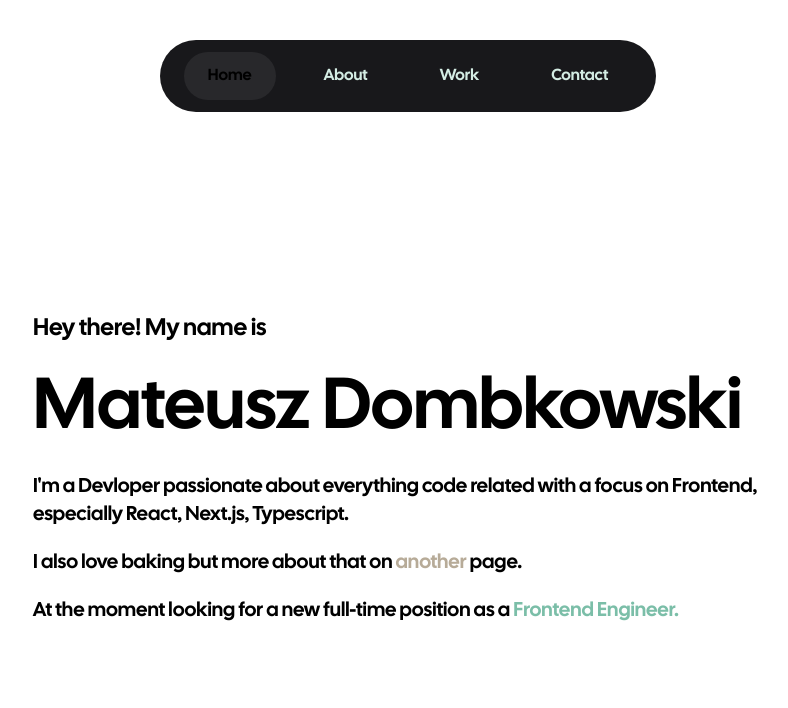
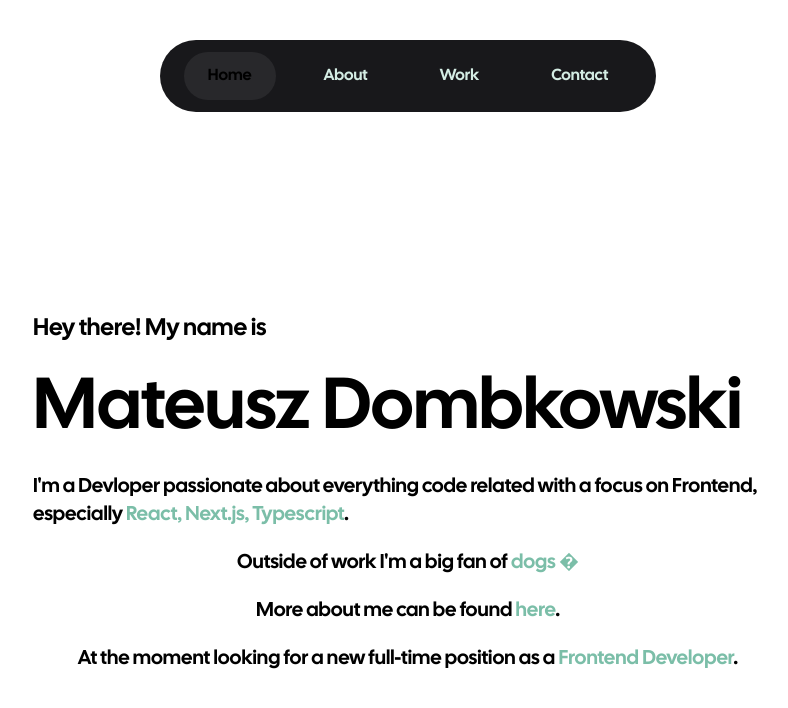
Before and after one commit to m-dombkowski/Portfolio-website, a Next.js app: page / in a window 1280 px wide. Shown: the top 708 px of the page, without its empty margins (232-1020 px from the left). Built offline with nearby package versions, Linux system fonts and the light colour scheme.

Commit message:
styling: some styles/text changes for home page

```diff
--- a/src/app/page.tsx
+++ b/src/app/page.tsx
@@ -19,7 +19,7 @@ export default function HomePage() {
           >
             <motion.p
               className="mb-2 text-2xl"
-              {...animByBoolean(slideUp, isInView, 0.6)}
+              {...animByBoolean(slideUp, isInView, 0.4)}
             >
               Hey there! My name is{" "}
             </motion.p>
@@ -29,41 +29,42 @@ export default function HomePage() {
             >
               Mateusz Dombkowski
             </motion.h1>
-
+            <div className="max-w-[500px] flex flex-col justify-center items-center m-auto gap-3 lg:gap-5  lg:m-0 lg:items-flex-start lg:max-w-[unset]">
               <motion.p
                 className="xl:max-w-[750px]"
-              {...animByBoolean(slideUp, isInView, 1.2)}
+                {...animByBoolean(slideUp, isInView, 0.8)}
               >
-              {`I'm a Devloper passionate about everything code related with a focus on Frontend, especially React, Next.js, Typescript.`}
+                {`I'm a Devloper passionate about everything code related with a focus on Frontend, especially `}
+                <span className="text-color-text-darker">
+                  <Link href="/work">React, Next.js, Typescript</Link>
+                </span>
+                {`.`}
               </motion.p>
-            <motion.span
-              className="max-w-[245px] block m-[auto] sm:max-w-[unset] sm:m-[unset]"
-              {...animByBoolean(slideUp, isInView, 1.8)}
-            >
-              {`  I also love baking but more about that on `}
-              <span className="text-light-brown">
-                <Link href="/about">another</Link>
-              </span>
-              {" page."}
-            </motion.span>
-
-            <motion.p
-              className="lg:min-w-[720px]"
-              {...animByBoolean(slideUp, isInView, 2.4)}
-            >
-              At the moment looking for a new full-time position as a{" "}
+              <motion.p {...animByBoolean(slideUp, isInView, 1.2)}>
+                {`Outside of work I'm a big fan of `}
                 <span className="text-color-text-darker">
                   <Typewriter
-                  words={[
-                    "Frontend Developer.",
-                    "Frontend Engineer.",
-                    "React Developer.",
-                    "React Engineer.",
-                  ]}
+                    words={["baking.", "gaming.", "dogs 🐕."]}
                     loop={false}
                   />
                 </span>
               </motion.p>
+              <motion.p {...animByBoolean(slideUp, isInView, 1.6)}>
+                {`More about me can be found `}
+                <span className="text-color-text-darker">
+                  <Link href="/about">here</Link>
+                </span>
+                {`.`}
+              </motion.p>
+
+              <motion.p {...animByBoolean(slideUp, isInView, 2)}>
+                {`At the moment looking for a new full-time position as a `}
+                <span className="text-color-text-darker">
+                  <Link href="/contact">Frontend Developer</Link>
+                </span>
+                {`.`}
+              </motion.p>
+            </div>
           </div>
         </div>
         {/* <motion.div className="flex flex-col gap-20 min-h-[450px] justify-center items-center lg:min-h-screen sm:min-h-[50vh] md:min-h-[90vh]">
```
Lines whose indentation alone changed are shown as unchanged.
